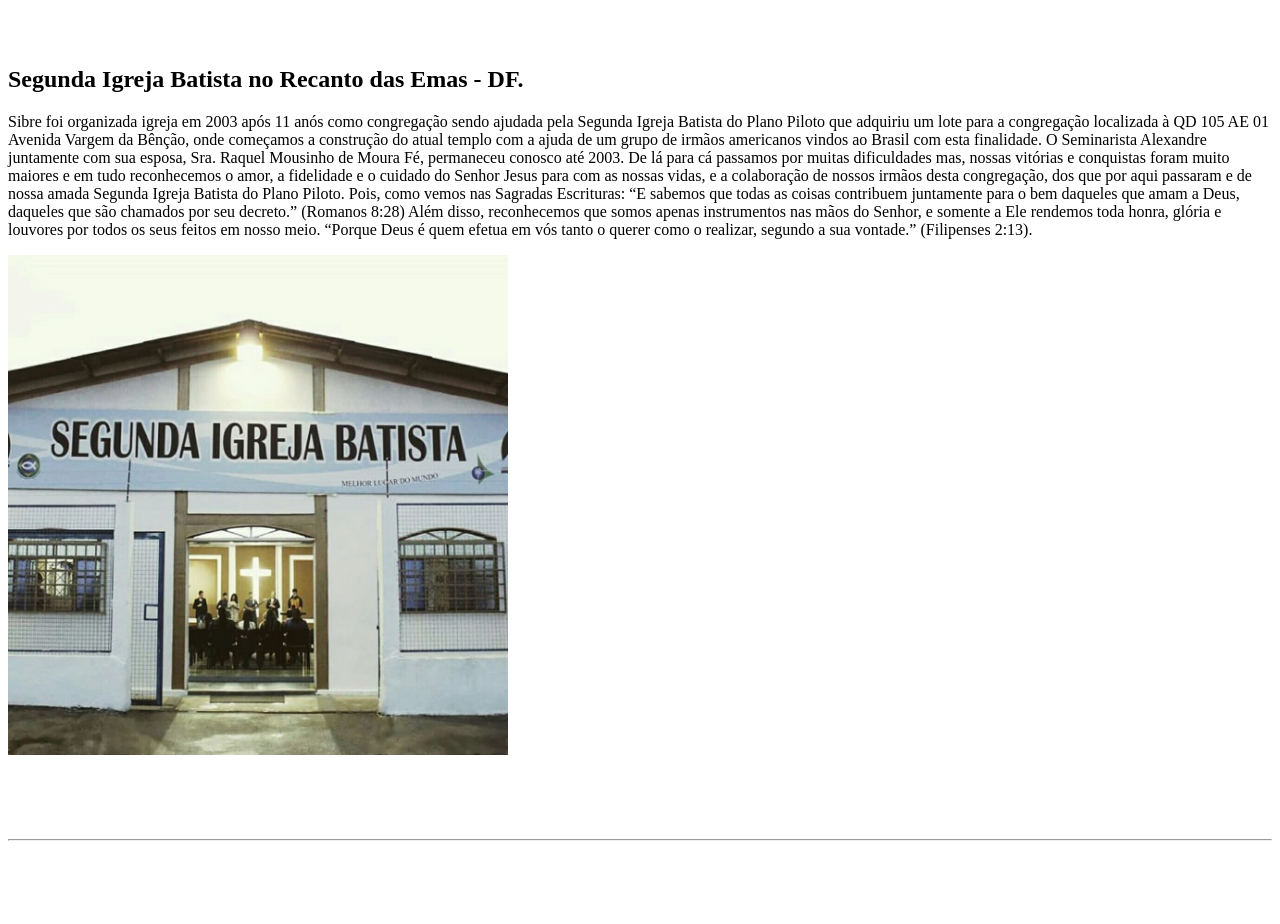
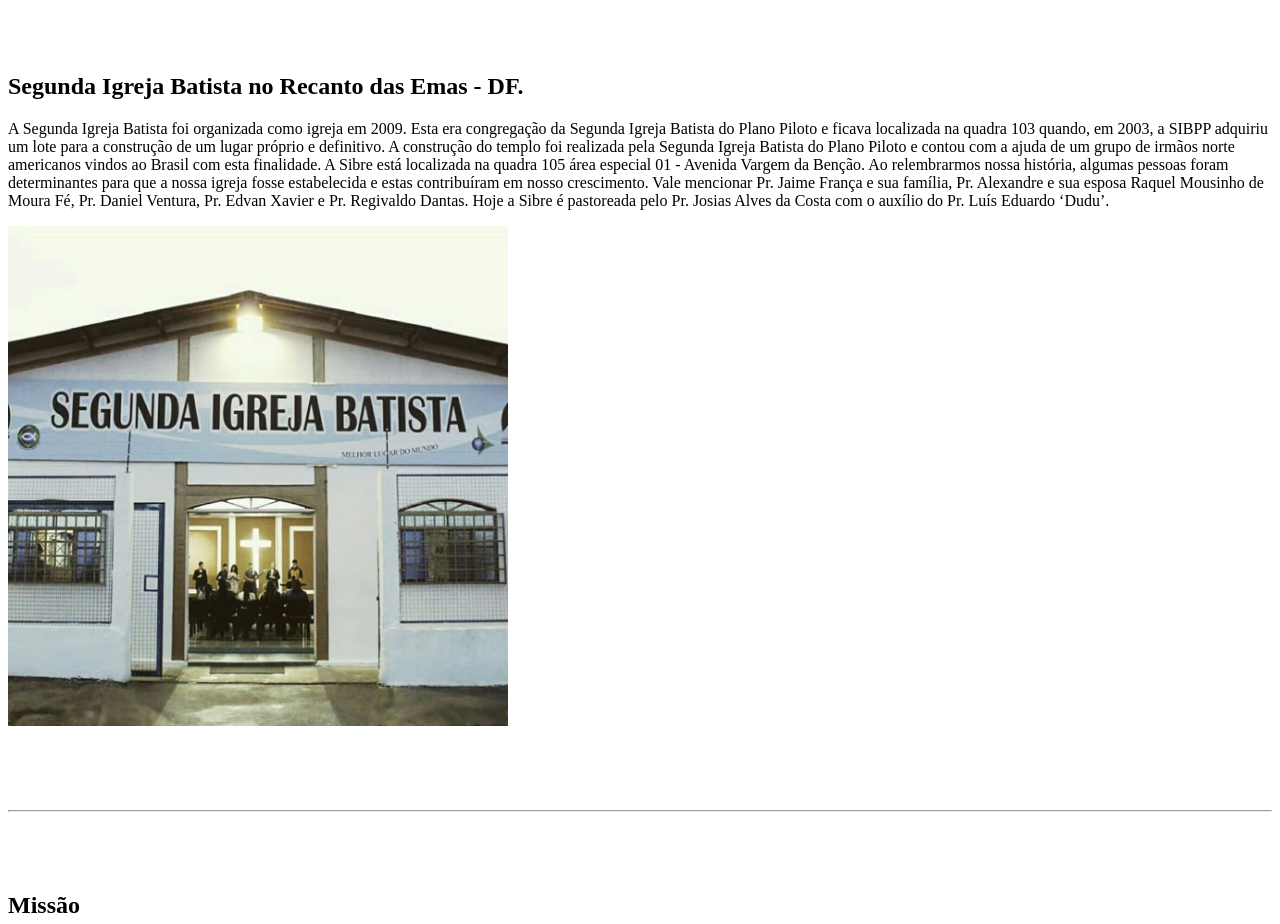
Before and after one commit to Ernilson/site-sibre-react-next, a Next.js app: page /sobre in a window 1280 px wide. Shown: the part 260-1184 px from the top of the page. Built offline with nearby package versions, Linux system fonts and the light colour scheme.

Commit message:
melhorando o historico

```diff
--- a/pages/sobre.js
+++ b/pages/sobre.js
@@ -22,13 +22,13 @@ function sobre() {
             margin-bottom: 0ren ! important;
         }`}</style>
             <Container>
-                <h1 className="text-center">Sobre a Sibre</h1>
+                <h2 className="text-center">Nossa história</h2>
             </Container>
         </Jumbotron>
         <Jumbotron fluid className="sobre">
             <style>{`.sobre{
-            padding-top: 20px;
-            padding-buttom:20px;
+            padding-top: 40px;
+            padding-buttom:10px;
             background: #FFF;
             margin-bottom: 0ren ! important;
         }.featurette-divider{
@@ -38,24 +38,15 @@ function sobre() {
                 <div className="row featurette">
                     <div className="col-md-7 order-md-2">
                         <h2 className="featurette-heading">Segunda Igreja Batista no Recanto das Emas - DF.</h2>
-                        <p className="lead">Sibre foi organizada igreja em 2003 após 11 anós como congregação sendo
-                        ajudada pela Segunda Igreja Batista do Plano Piloto que adquiriu um lote para a
-                        congregação localizada à QD 105 AE 01 Avenida Vargem da Bênção, onde começamos a
-                        construção do atual templo com a ajuda de um grupo de irmãos americanos vindos ao
-                        Brasil com esta finalidade. O Seminarista Alexandre juntamente com sua esposa, Sra.
-                        Raquel Mousinho de Moura Fé, permaneceu conosco até 2003.
-                        De lá para cá passamos por muitas dificuldades mas, nossas vitórias e
-                        conquistas foram muito maiores e em tudo reconhecemos o amor, a fidelidade e o cuidado
-                        do Senhor Jesus para com as nossas vidas, e a colaboração de nossos irmãos desta
-                        congregação, dos que por aqui passaram e de nossa amada Segunda Igreja Batista do Plano
-                        Piloto. Pois, como vemos nas Sagradas Escrituras:
-                        “E sabemos que todas as coisas contribuem juntamente para o bem daqueles
-                        que amam a Deus, daqueles que são chamados por seu decreto.” (Romanos 8:28)
-                        Além disso, reconhecemos que somos apenas instrumentos nas mãos do
-                        Senhor, e somente a Ele rendemos toda honra, glória e louvores por todos os seus feitos em
-                        nosso meio.
-                        “Porque Deus é quem efetua em vós tanto o querer como o realizar, segundo a
-sua vontade.” (Filipenses 2:13).</p>
+                        <p className="lead">A Segunda Igreja Batista foi organizada como igreja em 2009.  Esta era congregação
+                        da Segunda Igreja Batista do Plano Piloto e ficava localizada na quadra 103 quando, em 2003, a SIBPP adquiriu
+                        um lote para a construção de um lugar próprio e definitivo. A construção do templo foi realizada pela Segunda
+                        Igreja Batista do Plano Piloto e contou com a ajuda de um grupo de irmãos norte americanos vindos ao Brasil com esta
+                        finalidade. A Sibre está localizada na quadra 105 área especial 01 - Avenida Vargem da Benção.
+                        Ao relembrarmos nossa história, algumas pessoas foram determinantes para que a nossa igreja fosse estabelecida e estas contribuíram em nosso
+                        crescimento. Vale mencionar Pr. Jaime França e sua família, Pr. Alexandre e sua esposa Raquel Mousinho de Moura Fé, Pr. Daniel Ventura, Pr. Edvan Xavier e Pr. Regivaldo Dantas.
+                        Hoje a Sibre é pastoreada pelo Pr. Josias Alves da Costa com o auxílio do Pr. Luís Eduardo ‘Dudu’.
+</p>
                     </div>
                     <div className="col-md-5 order-md-1">
                         <img src="/img002.png" className="bd-placeholder-img bd-placeholder-img-lg featurette-image img-fluid mx-auto"
@@ -67,11 +58,9 @@ sua vontade.” (Filipenses 2:13).</p>
 
                 <div className="row featurette">
                     <div className="col-md-7 order-md-2">
-                        <h2 className="featurette-heading">Toda honra seja dada ao Senhor Jesus Cristo.</h2>
-                        <p className="lead">Ao único que é digno de receber
-                        A honra e a glória, a força e o poder
-                        Ao Rei eterno imortal, invisível mas real
-                                A Ele, ministramos o louvor</p>
+                        <h2 className="featurette-heading">Missão</h2>
+                        <p className="lead">Amar a Deus, servir ao próximo, fazer o maior número discípulos
+                         até a volta de Cristo e ser uma igreja relevante para sua comunidade. </p>
                     </div>
                     <div className="col-md-5 order-md-1">
                         <img src="/img007.png" className="bd-placeholder-img bd-placeholder-img-lg featurette-image img-fluid mx-auto"
```
